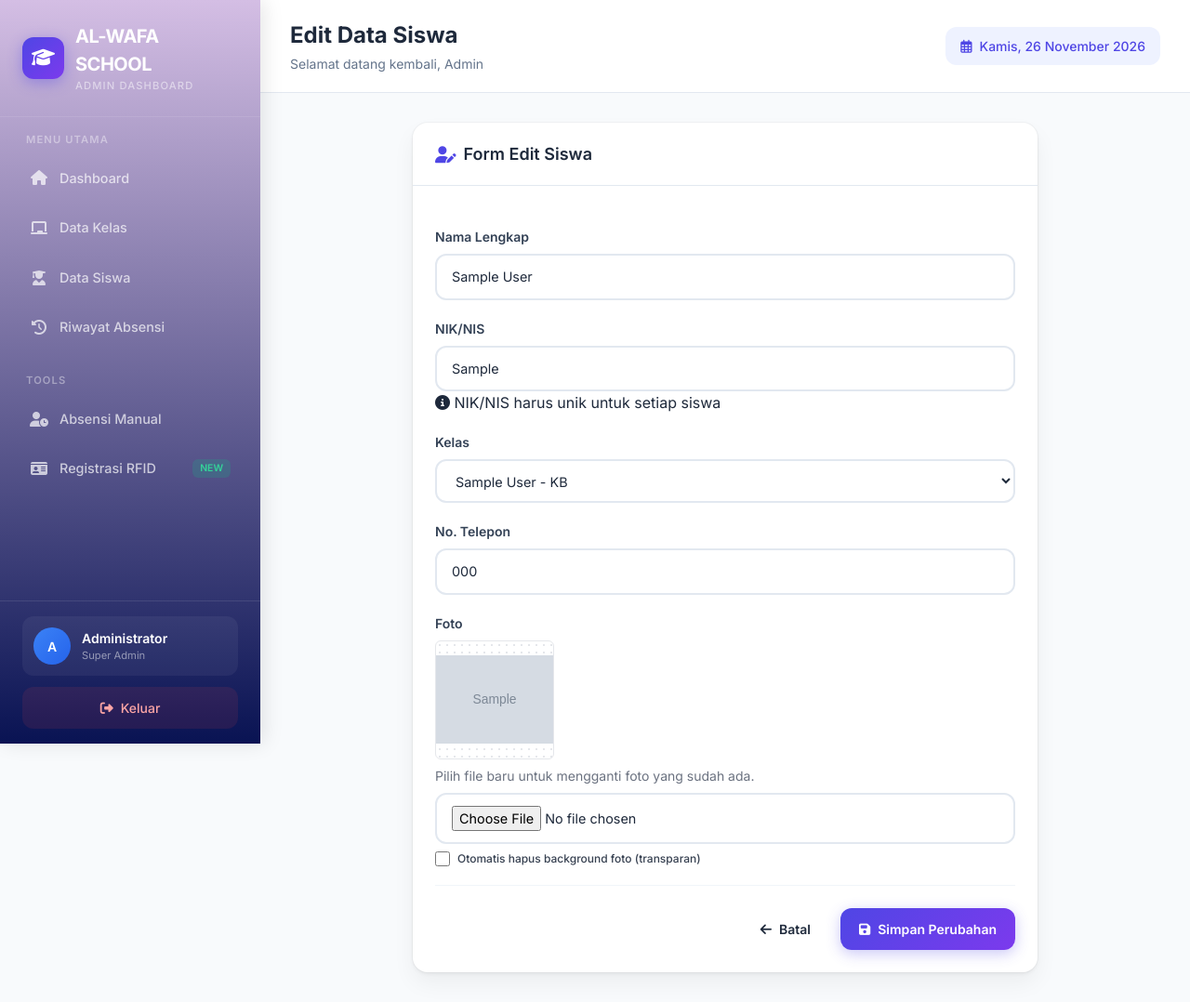
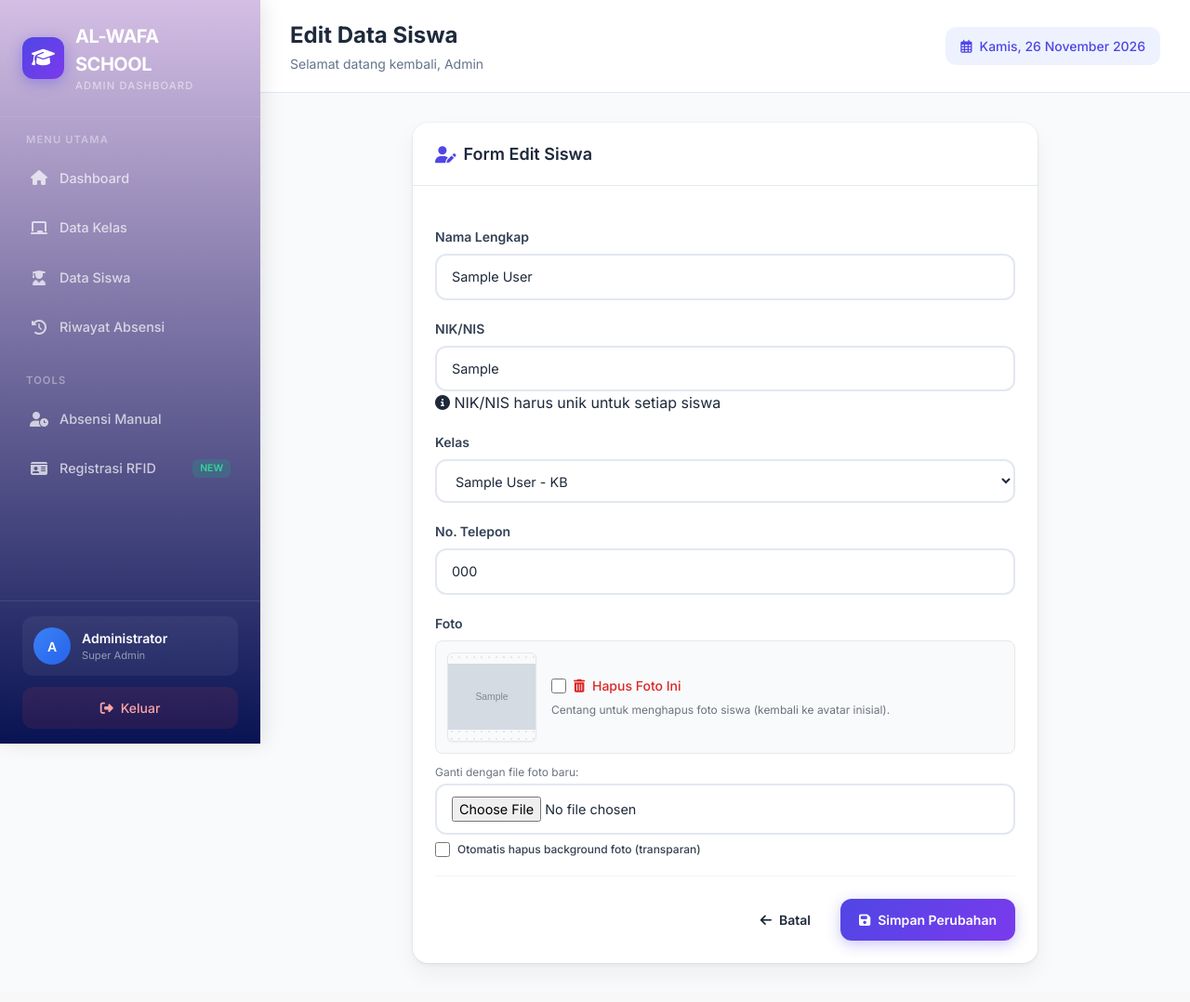
Before and after one commit to Dzachmidz/absensiAlWafa, a Django app: page /dashboard/data-siswa/edit/1/ in a window 1280 px wide. Shown: the whole page at 93% size. After the commit the page ends 1039 px from the top, so only its background shows below. Run offline with Django 4.2, Linux system fonts and the light colour scheme; a user stored in the database is signed in; tables that the repository leaves empty hold one stand-in row (values such as "Sample post"); grey boxes marked "Sample" are stand-in pictures; some libraries are stand-ins or nearby versions.

Commit message:
feat: add option to delete student photo in edit form and backend

```diff
--- a/webabsensi/adminapp/templates/edit_siswa.html
+++ b/webabsensi/adminapp/templates/edit_siswa.html
@@ -64,17 +64,28 @@ page_subtitle %}Perbarui informasi data siswa{% endblock %} {% block content %}
         <div class="form-group">
           <label class="form-label">Foto</label>
           {% if siswa.foto %}
-          <div class="mb-2">
-            <img
-              src="{{ siswa.foto.url }}"
-              alt="Foto {{ siswa.nama }}"
-              class="w-32 h-32 object-contain rounded-md border border-gray-200 bg-[radial-gradient(#e5e7eb_1px,transparent_1px)] [background-size:8px_8px] text-xs"
-            />
+          <div class="mb-3 p-3 bg-gray-50 rounded-lg border border-gray-200">
+            <div class="flex items-center gap-4">
+              <img
+                src="{{ siswa.foto.url }}"
+                alt="Foto {{ siswa.nama }}"
+                class="w-24 h-24 object-contain rounded-md border border-gray-200 bg-[radial-gradient(#e5e7eb_1px,transparent_1px)] [background-size:8px_8px] text-xs shadow-sm"
+              />
+              <div>
+                <label class="inline-flex items-center gap-2 cursor-pointer text-red-600 hover:text-red-700 text-sm font-medium">
+                  <input type="checkbox" name="hapus_foto" value="1" class="w-4 h-4 text-red-600 rounded border-gray-300 focus:ring-red-500">
+                  <span><i class="fas fa-trash-alt mr-1"></i> Hapus Foto Ini</span>
+                </label>
+                <p class="text-xs text-gray-500 mt-1">
+                  Centang untuk menghapus foto siswa (kembali ke avatar inisial).
+                </p>
+              </div>
+            </div>
           </div>
-          <p class="text-sm text-gray-500 mb-2">
-            Pilih file baru untuk mengganti foto yang sudah ada.
+          {% endif %}
+          <p class="text-xs text-gray-500 mb-1">
+            {% if siswa.foto %}Ganti dengan file foto baru:{% else %}Pilih file foto siswa:{% endif %}
           </p>
-          {% endif %}
           <input type="file" id="foto-input-edit" accept="image/*" class="form-input" />
           <input type="file" name="foto" id="foto-real-edit" class="hidden" />
 
--- a/webabsensi/adminapp/views.py
+++ b/webabsensi/adminapp/views.py
@@ -626,6 +626,7 @@ def edit_siswa_view(request, id):
         kelas_id = request.POST.get('kelas_id')
         no_telepon = request.POST.get('no_telepon')
         foto = request.FILES.get('foto')
+        hapus_foto = request.POST.get('hapus_foto') == '1'
 
         try:
             # Nik unique check (exclude self)
@@ -641,7 +642,11 @@ def edit_siswa_view(request, id):
                 siswa.nik = nik
                 siswa.kelas = kelas_obj
                 siswa.no_telepon = no_telepon
-                if foto:
+                if hapus_foto:
+                    if siswa.foto:
+                        siswa.foto.delete(save=False)
+                    siswa.foto = None
+                elif foto:
                     siswa.foto = foto
                 siswa.save()
                 messages.success(
```
